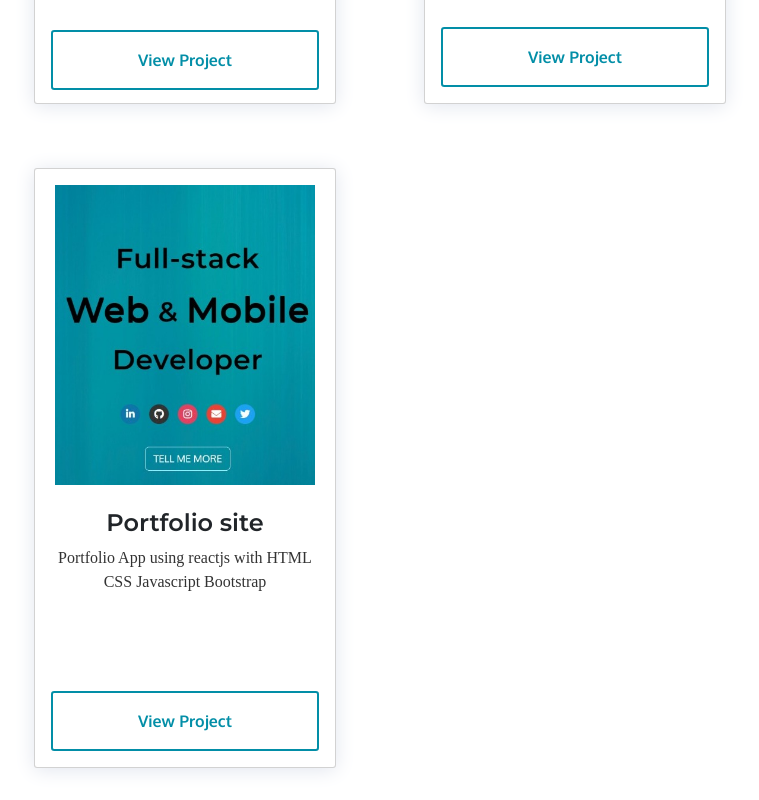
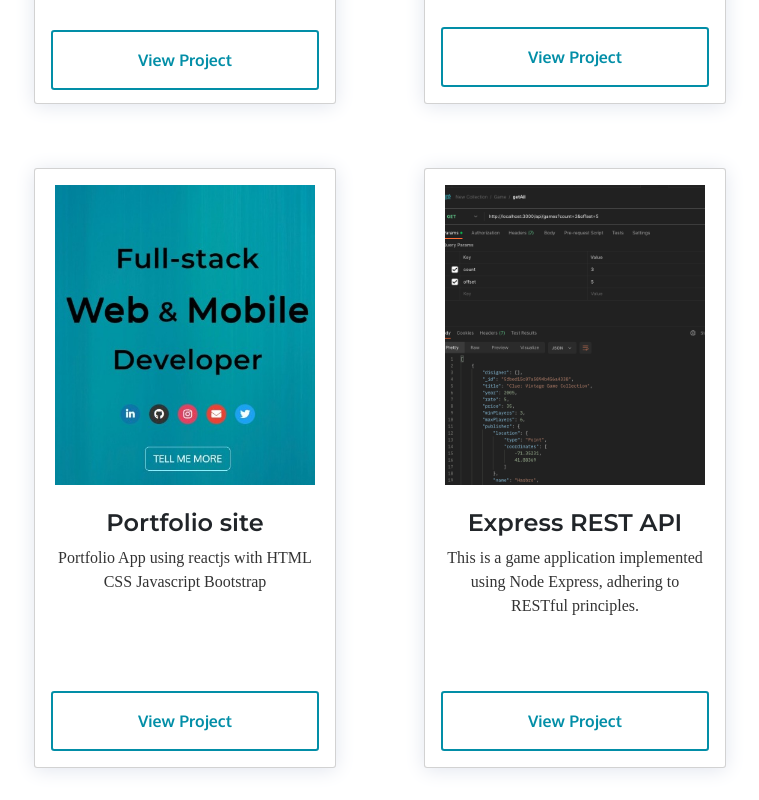
Before and after one commit to abraham-tech/my-portfolio, a React (Create React App) app: page / in a window 1280 px wide. Shown: the part 4800-5600 px from the top of the page, without its empty margins (260-1019 px from the left). Built offline with nearby package versions, Linux system fonts and the light colour scheme; a web font is replaced by a local one.

Commit message:
Add express rest api project

```diff
--- a/src/constants/projectdata.js
+++ b/src/constants/projectdata.js
@@ -1,6 +1,7 @@
 import portfolio from "../assets/portfolio.jpeg";
 import mazes from "../assets/mazes.png"
 import flaskBlog from "../assets/flaskBlog.png"
+import restAPI from "../assets/restAPI.png"
 const projects = [
   {
     id: 1,
@@ -25,7 +26,15 @@ const projects = [
     description:
       "Portfolio App using reactjs with HTML CSS Javascript Bootstrap ",
     link: "https://github.com/abraham-tech/my-portfolio"
-  }
+  },
+  {
+    id: 4,
+    image: restAPI,
+    name: "Express REST API",
+    description:
+        "This is a game application implemented using Node Express, adhering to RESTful principles.",
+    link: "https://github.com/abraham-tech/game-rest-api"
+  },
 ];
 
 export default projects;
```
Also changed, not shown: src/assets/restAPI.png (added).
